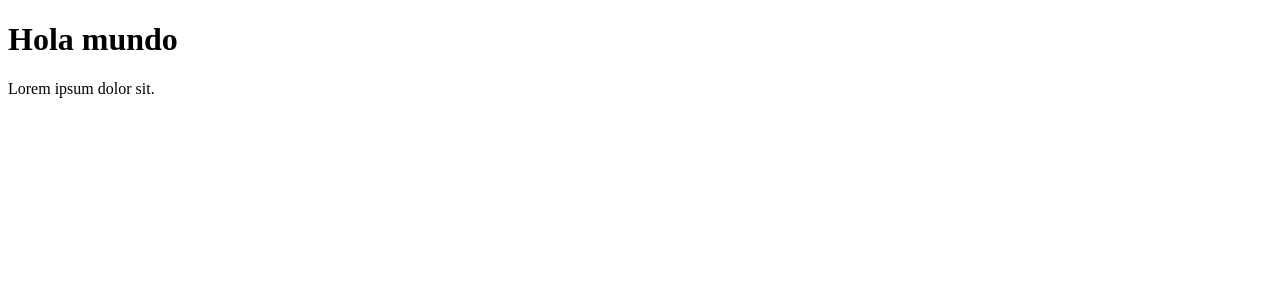
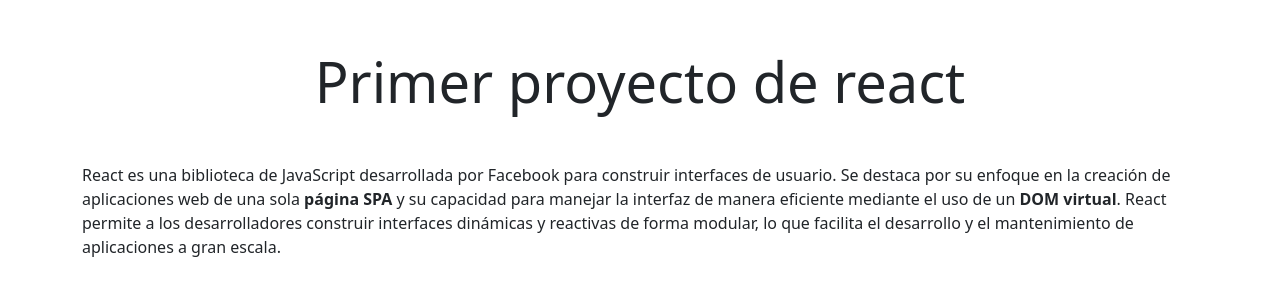
Before and after one commit to rollingcodeschool/contador-react2, a React (Vite) app: page / in a window 1280 px wide. Shown: the top 300 px of the page. Built offline with nearby package versions, Linux system fonts and the light colour scheme.

Commit message:
agregamos bootstrap al proyecto y estilizamos el componente Encabezado

```diff
--- a/package.json
+++ b/package.json
@@ -10,6 +10,7 @@
     "preview": "vite preview"
   },
   "dependencies": {
+    "bootstrap": "^5.3.3",
     "react": "^18.3.1",
     "react-dom": "^18.3.1"
   },
--- a/src/App.jsx
+++ b/src/App.jsx
@@ -1,11 +1,14 @@
+import Encabezado from "./components/Encabezado";
+import 'bootstrap/dist/css/bootstrap.min.css'
+
 function App() {
-
   return (
-    <>
-      <h1>Hola mundo</h1>
-      <p>Lorem ipsum dolor sit.</p>
-    </>
-  )
+    <main className="container my-5">
+      {/* invocar a un componente */}
+      {/* <Encabezado></Encabezado> */}
+      <Encabezado />
+    </main>
+  );
 }
 
-export default App
+export default App;
--- /dev/null
+++ b/src/components/Encabezado.jsx
@@ -0,0 +1,10 @@
+const Encabezado = () => {
+    return (
+        <section>
+            <h1 className="display-4 text-center">Primer proyecto de react</h1>
+            <p className="mt-5">React es una biblioteca de JavaScript desarrollada por Facebook para construir interfaces de usuario. Se destaca por su enfoque en la creación de aplicaciones web de una sola <b>página SPA</b> y su capacidad para manejar la interfaz de manera eficiente mediante el uso de un <strong>DOM virtual</strong>. React permite a los desarrolladores construir interfaces dinámicas y reactivas de forma modular, lo que facilita el desarrollo y el mantenimiento de aplicaciones a gran escala.</p>
+        </section>
+    );
+};
+
+export default Encabezado;
```
Also changed, not shown: 1 other file (tests, documents, lock files or other folders).
